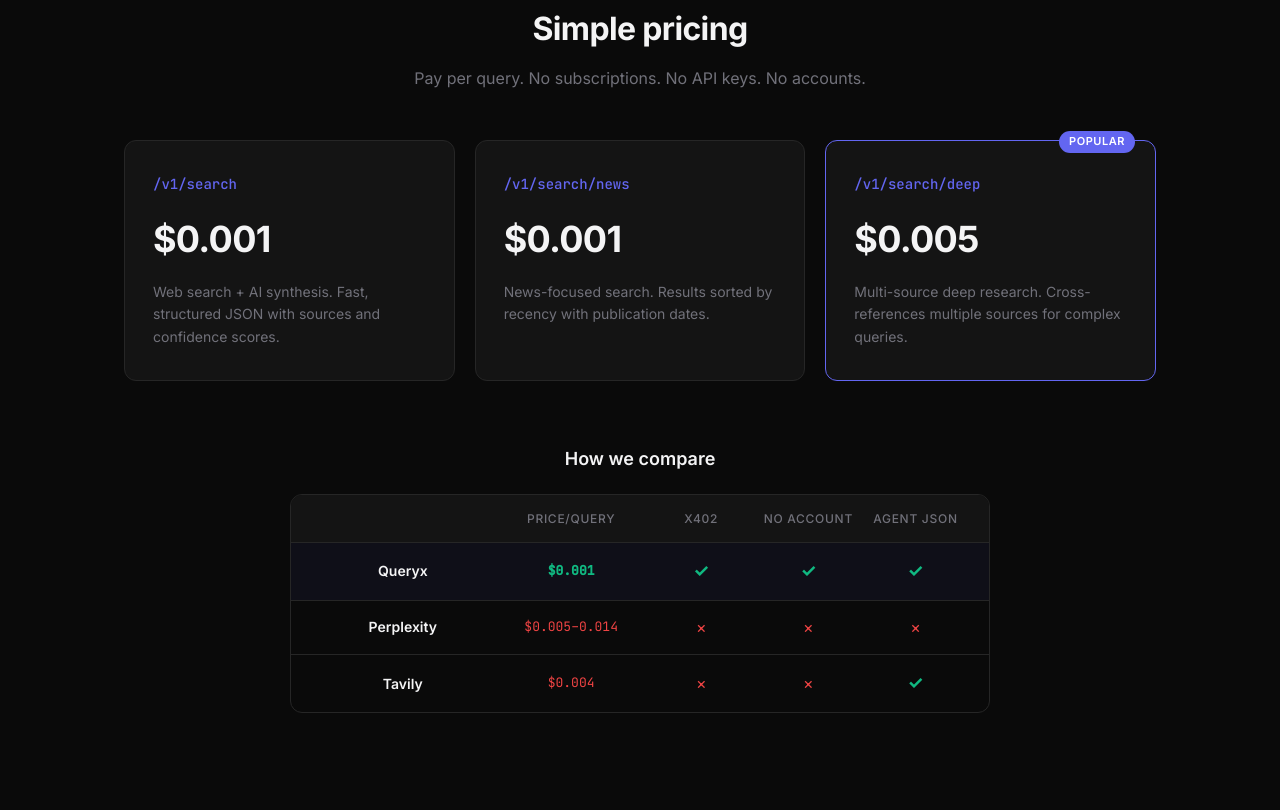
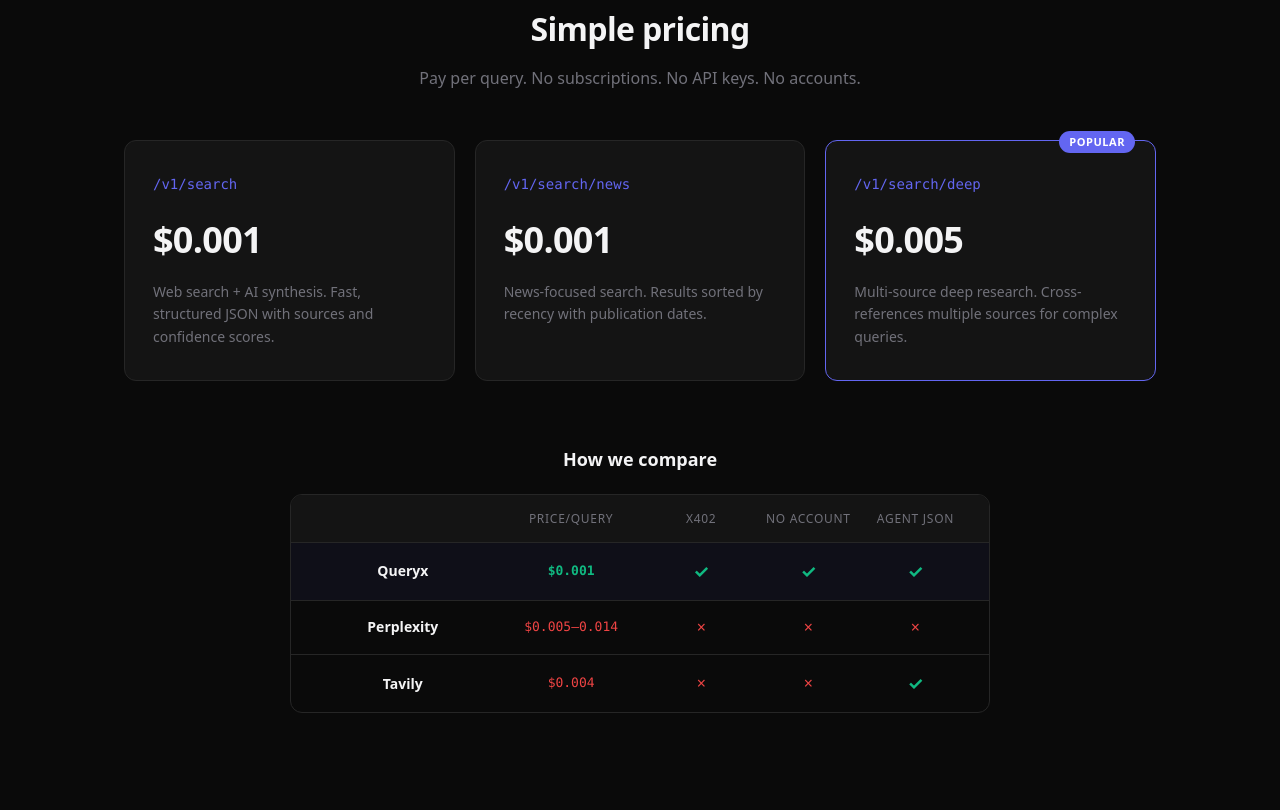
Before and after one commit to langoustine69/queryx, a website: page landing/index.html in a window 1280 px wide. Shown: the part 770-1580 px from the top of the page. Drawn offline with Linux system fonts and the light colour scheme.

Commit message:
fix: remove Google Fonts CDN — use system fonts (no CDN dependencies)

```diff
--- a/landing/index.html
+++ b/landing/index.html
@@ -5,8 +5,6 @@
   <meta name="viewport" content="width=device-width, initial-scale=1.0">
   <title>Queryx — Agent-native search API</title>
   <link rel="stylesheet" href="styles.css">
-  <link rel="preconnect" href="https://fonts.googleapis.com">
-  <link href="https://fonts.googleapis.com/css2?family=Inter:wght@400;500;600;700&family=JetBrains+Mono:wght@400;500&display=swap" rel="stylesheet">
 </head>
 <body>
 
--- a/landing/styles.css
+++ b/landing/styles.css
@@ -15,8 +15,8 @@
   --muted: #71717a;
   --green: #10b981;
   --red: #ef4444;
-  --font: 'Inter', system-ui, -apple-system, sans-serif;
-  --mono: 'JetBrains Mono', 'Fira Code', monospace;
+  --font: system-ui, -apple-system, 'Segoe UI', Helvetica, Arial, sans-serif;
+  --mono: ui-monospace, 'Fira Code', 'Cascadia Code', Consolas, monospace;
 }
 
 html {
```
